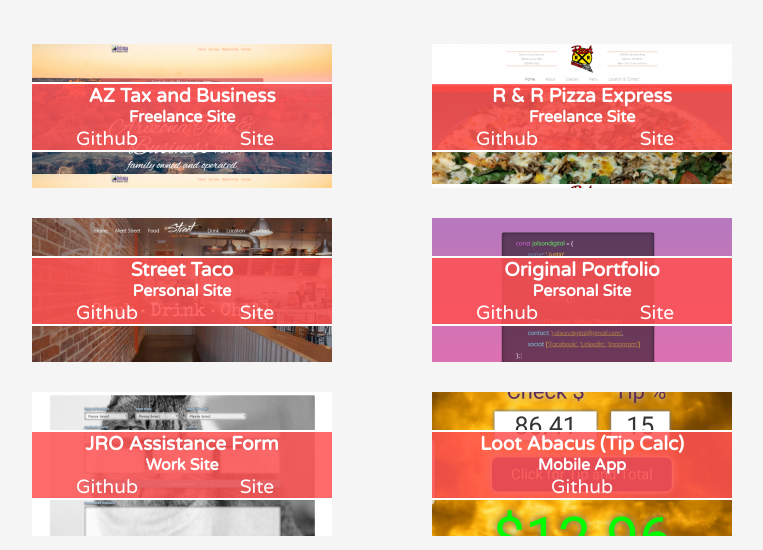
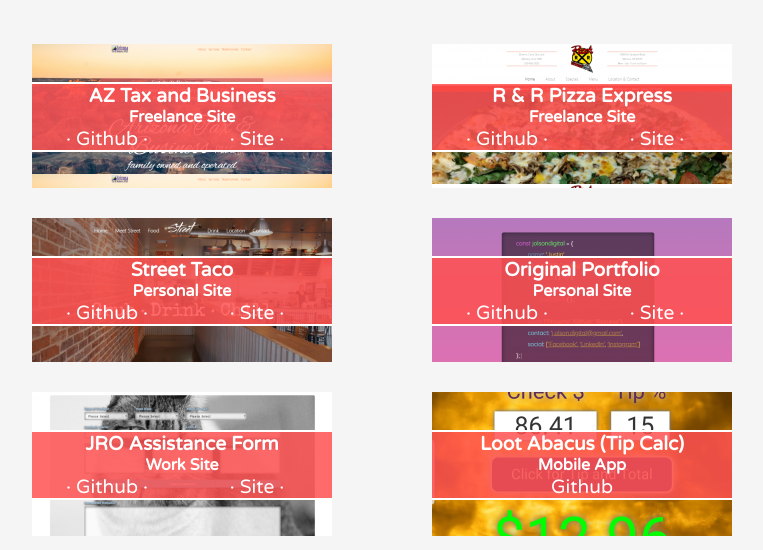
Before and after one commit to 8BitJustin/Portfolio-2019, a React (Create React App) app: page / in a window 1280 px wide. Shown: the part 2040-2590 px from the top of the page, without its empty margins (258-1021 px from the left). Built offline with nearby package versions, Linux system fonts and the light colour scheme.

Commit message:
Added dots to each side of git and site links.

```diff
--- a/src/components/ProjectDisplay.js
+++ b/src/components/ProjectDisplay.js
@@ -19,11 +19,11 @@ const ProjectDisplay = props => {
         <h5 className="project_subtitle">{props.subtitle}</h5>
         {/* eslint-disable-next-line */}
         <a href={props.git} className="project_git" target="_blank">
-          Github
+        &#183;&nbsp;Github&nbsp;&#183;
         </a>
         {/* eslint-disable-next-line */}
         <a href={props.site} className="project_site" target="_blank">
-          Site
+        &#183;&nbsp;Site&nbsp;&#183;
         </a>
       </div>
     );
```
